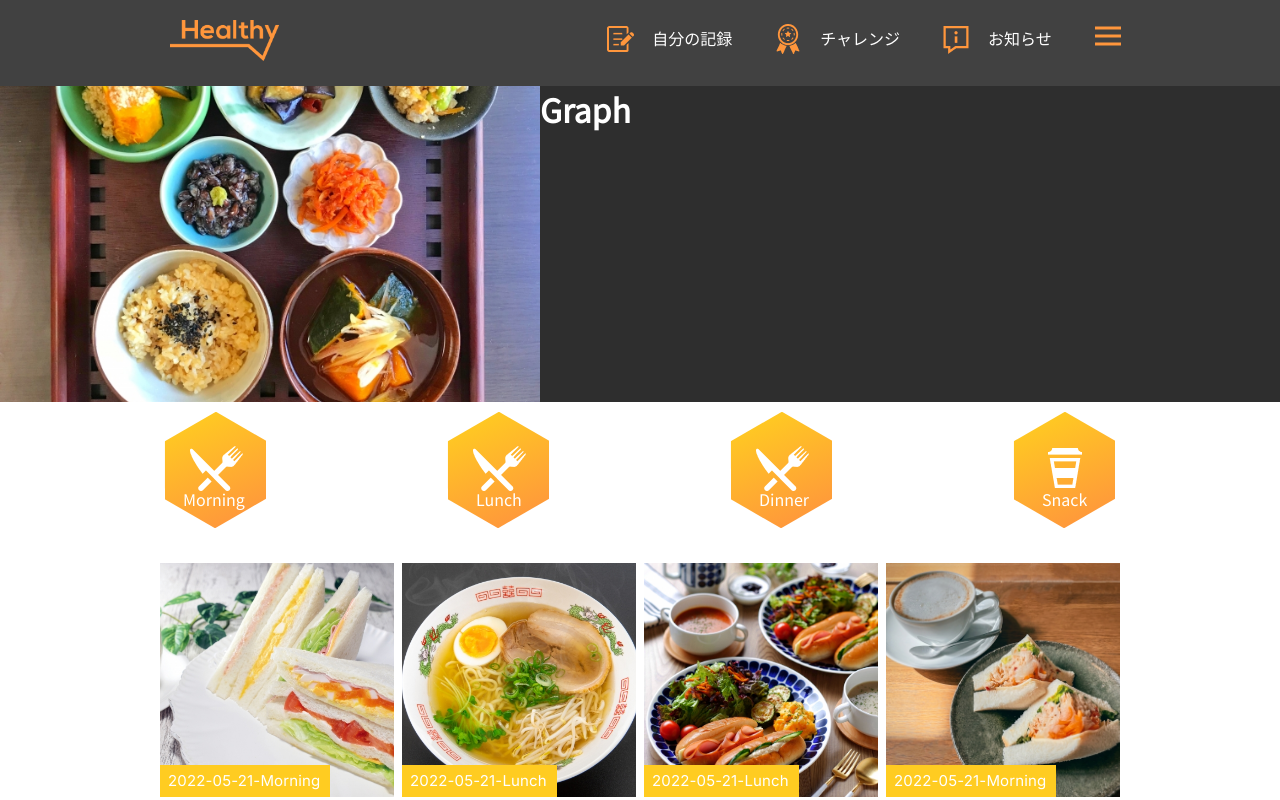
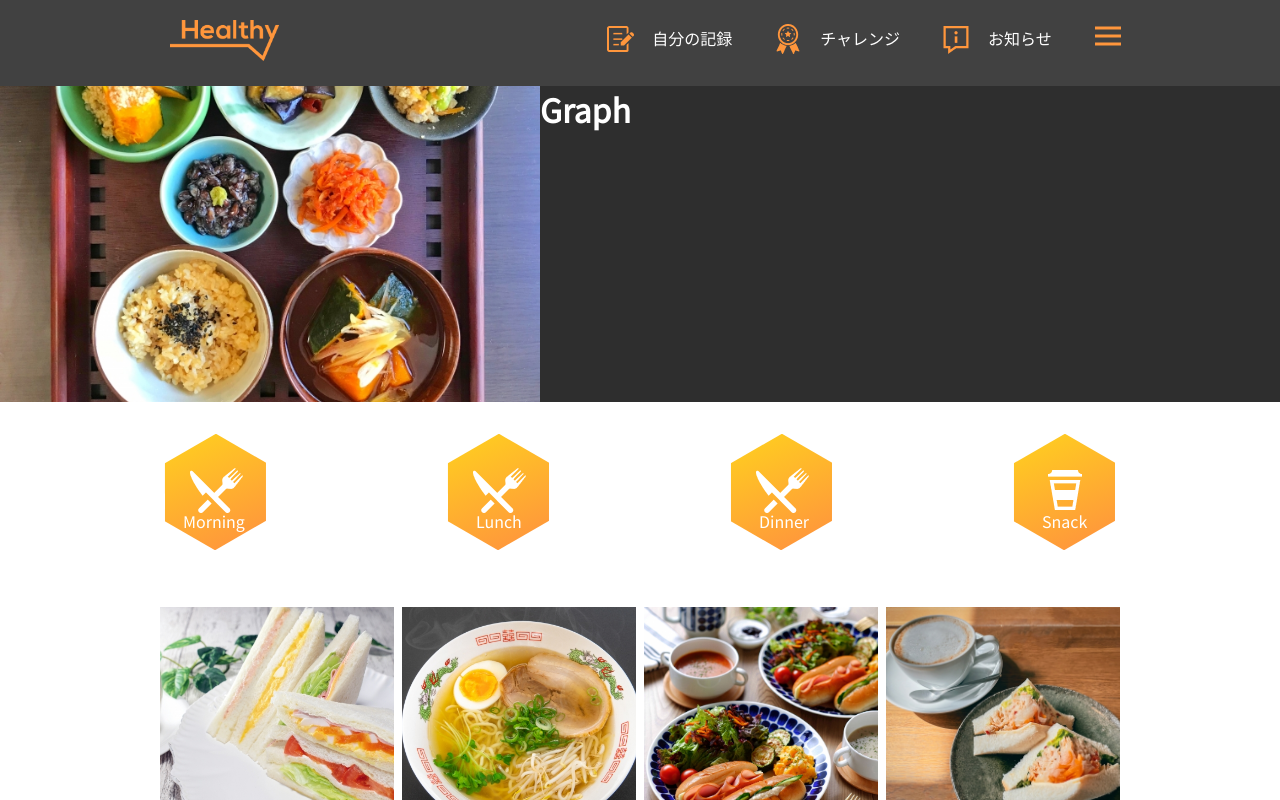
Before and after one commit to hanthienduc/healhapp, a React (Create React App) app: page / in a window 1280 px wide. Shown: the top 800 px of the page. Built offline with nearby package versions, Linux system fonts and the light colour scheme.

Commit message:
add seemore button to top and edit design for top

```diff
--- a/src/components/ColumnRecommend/ColumnRecommend.css
+++ b/src/components/ColumnRecommend/ColumnRecommend.css
@@ -4,6 +4,9 @@
   background-color: var(--black-background);
   height: 144px;
   cursor: pointer;
+  justify-content: center;
+  align-items: center;
+  padding: 24px 8px;
 }
 
 .recommend-item .item-title {
--- a/src/components/MyRecordRecommend/MyRecommendItem.js
+++ b/src/components/MyRecordRecommend/MyRecommendItem.js
@@ -1,6 +1,6 @@
 function MyRecommendItem(props) {
     return (
-        <div className="recommend-item">
+        <div className="my-record-recommend-item">
             <img src={props.img} alt={props.title} />
             <div className="recommend-description">
                 <p className="title">{props.title}</p>
--- a/src/components/MyRecordRecommend/MyRecordRecommend.css
+++ b/src/components/MyRecordRecommend/MyRecordRecommend.css
@@ -4,7 +4,7 @@
   grid-gap: 48px;
 }
 
-.recommend-item {
+.my-record-recommend-item {
   height: 288px;
   position: relative;
   display: flex;
@@ -14,7 +14,7 @@
   background-color: #ffcc21;
 }
 
-.recommend-item img {
+.my-record-recommend-item img {
   width: 100%;
   height: 100%;
   object-fit: cover;
--- a/src/components/TopButon/TopButton.css
+++ b/src/components/TopButon/TopButton.css
@@ -4,7 +4,8 @@
   justify-content: space-around;
   align-items: center;
   padding: 10px;
-  margin: 0 auto;
+  margin: 22px auto;
+  cursor: pointer;
 }
 
 .hexagon-container {
@@ -15,7 +16,6 @@
   position: relative;
   overflow: hidden;
   background: transparent;
-  cursor: pointer;
   width: 117px;
   height: 116px;
   transform: rotate(-30deg) skewX(30deg) scaleY(0.866);
--- a/src/components/TopPhotos/PhotoItem.js
+++ b/src/components/TopPhotos/PhotoItem.js
@@ -2,7 +2,9 @@
     return (
         <div className="photo-item">
             <img src={props.img} alt={props.eatingTime} />
-            <p>{props.date}-{props.eatingTime}</p>
+            <p>{new Date(props.date).getMonth() + 1}.
+                {+ new Date(props.date).getDate()}
+                -{props.eatingTime}</p>
         </div>
     )
 }
--- a/src/components/TopPhotos/TopPhotos.css
+++ b/src/components/TopPhotos/TopPhotos.css
@@ -13,9 +13,11 @@
 }
 
 .photo-item p {
+  width: 120px;
   position: absolute;
+  font-family: var(--font-inter);
   z-index: 1;
-  bottom: 4px;
+  bottom: 3px;
   background-color: var(--primary-logo-icon);
   font-style: normal;
   font-weight: 400;
--- /dev/null
+++ b/src/pages/Top.css
@@ -0,0 +1,6 @@
+.top {
+  display: flex;
+  flex-direction: column;
+  justify-content: center;
+  align-items: center;
+}
--- a/src/pages/Top.js
+++ b/src/pages/Top.js
@@ -1,7 +1,8 @@
 import TopButton from "../components/TopButon/TopButton"
 import TopMain from "../components/TopMain/TopMain"
 import TopPhotos from "../components/TopPhotos/TopPhotos"
-
+import SeeMoreButton from '../components/SeeMoreButton/SeeMoreButton'
+import './Top.css'
 function Top() {
 
     return (
@@ -9,6 +10,7 @@
             <TopMain />
             <TopButton />
             <TopPhotos />
+            <SeeMoreButton />
         </main>
     )
 }
```
Also changed, not shown: src/hooks/useColumnData.js (added, +10 -0 lines).
